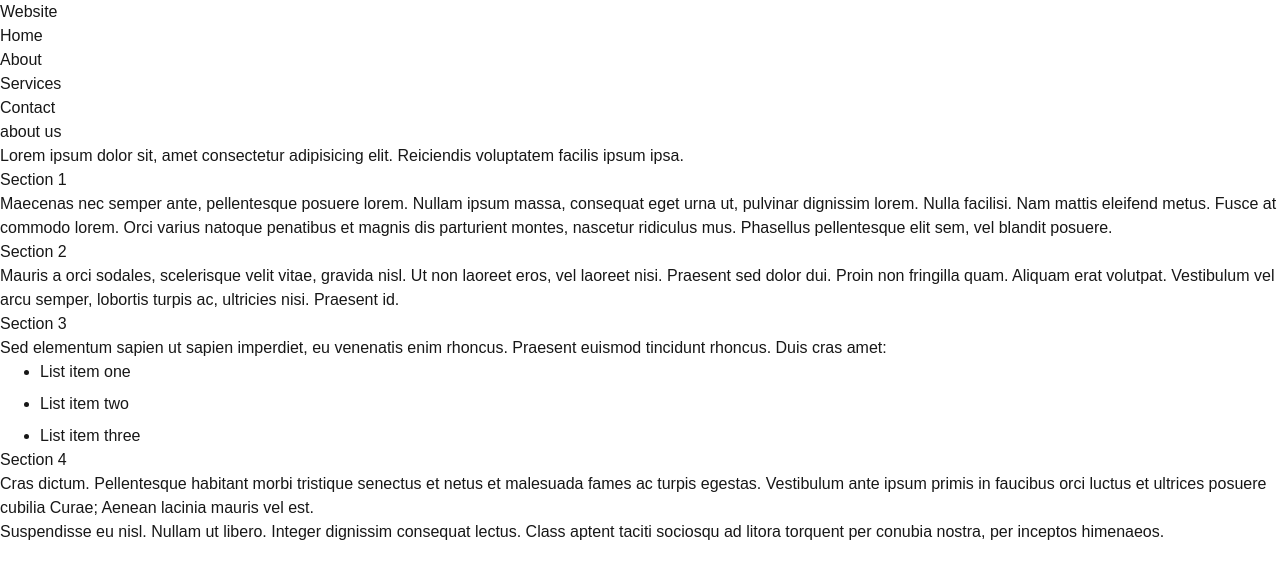
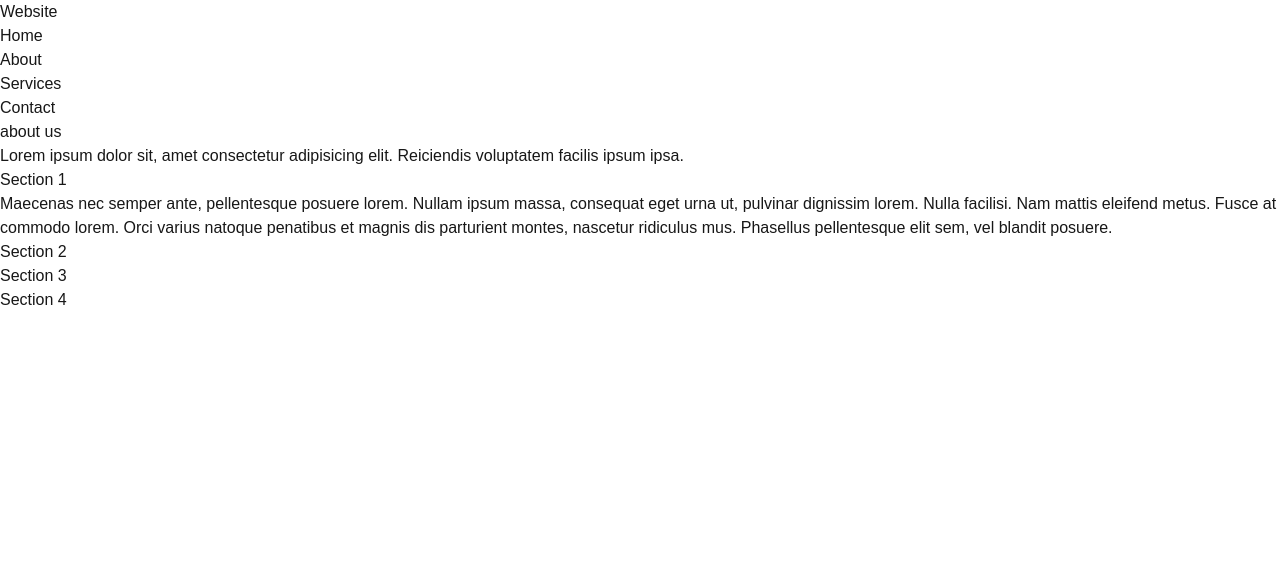
Before and after one commit to raphroncal/tab-accordion, a Next.js app: page / in a window 1280 px wide. Shown: the top 578 px of the page. Built offline with nearby package versions, Linux system fonts and the light colour scheme.

Commit message:
Implemented accordion

```diff
--- a/src/app/page.tsx
+++ b/src/app/page.tsx
@@ -1,15 +1,17 @@
 "use client";
 
+import Accordion from "@/components/Accordion";
 import NavBar from "@/components/NavBar";
 import {useEffect, useState} from "react";
 
+export interface DataObject {
+  title: string;
+  content: string;
+}
+
 export default function Home() {
-  interface DataObject {
-    title: string;
-    content: string;
-  }
-
   const [data, setData] = useState<DataObject[]>();
+  const [displayStates, setDisplayStates] = useState<boolean[]>([]);
 
   useEffect(() => {
     const fetchData = async () => {
@@ -25,10 +27,23 @@ export default function Home() {
     fetchData();
   }, []);
 
-  const decodeHtml = (input: string): string => {
-    const e = document.createElement("div");
-    e.innerHTML = input;
-    return e.innerHTML || e.textContent || "";
+  useEffect(() => {
+    if (data) {
+      // Initialize all displays to false except the first
+      let initialStates = new Array(data.length).fill(false);
+      initialStates[0] = true;
+      setDisplayStates(initialStates);
+    }
+  }, [data]);
+
+  useEffect(() => {
+    console.log(displayStates);
+  }, [displayStates]);
+
+  const toggleDisplay = (index: number) => {
+    setDisplayStates((prevState) =>
+      prevState.map((state, i) => (i === index ? !state : false))
+    );
   };
 
   return (
@@ -44,10 +59,14 @@ export default function Home() {
           {data &&
             data.map((data: DataObject, index: number) => (
               <div key={index}>
-                <h3>{data.title}</h3>
-                <div
-                  dangerouslySetInnerHTML={{__html: decodeHtml(data.content)}}
-                />
+                <Accordion
+                  title={data.title}
+                  content={data.content}
+                  isOpen={displayStates[index]}
+                  toggle={() => {
+                    toggleDisplay(index);
+                  }}
+                ></Accordion>
               </div>
             ))}
         </div>
--- /dev/null
+++ b/src/components/Accordion.tsx
@@ -0,0 +1,34 @@
+"use client";
+
+import {DataObject} from "@/app/page";
+import React, {useState} from "react";
+
+interface AccordionProps {
+  title: string;
+  content: string;
+  isOpen: boolean;
+  toggle: () => void;
+}
+
+const Accordion: React.FC<AccordionProps> = ({
+  title,
+  content,
+  isOpen,
+  toggle,
+}) => {
+  const decodeHtml = (input: string): string => {
+    const e = document.createElement("div");
+    e.innerHTML = input;
+    return e.innerHTML || e.textContent || "";
+  };
+  return (
+    <div className="px-20 mb-1 bg-slate-100" onClick={toggle}>
+      <h3 className="text-lg font-bold">{title}</h3>
+      {isOpen && (
+        <div dangerouslySetInnerHTML={{__html: decodeHtml(content)}} />
+      )}
+    </div>
+  );
+};
+
+export default Accordion;
```
